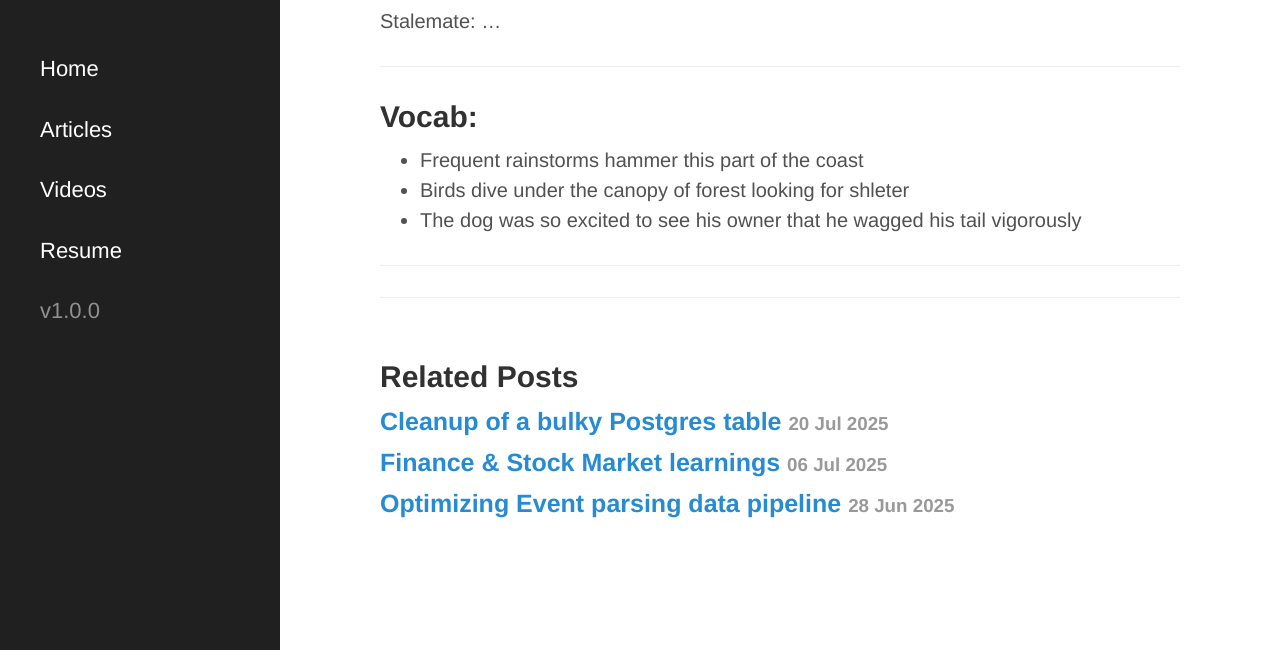
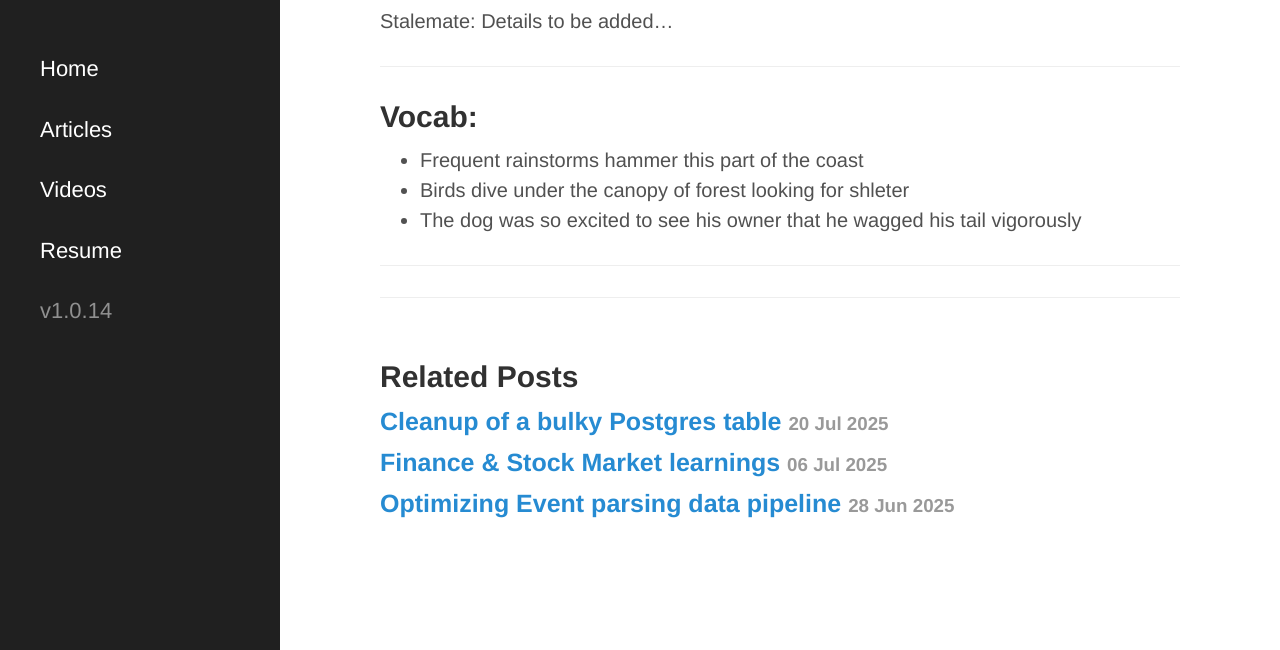
Before and after one commit to surajvm1/surajv311.github.io, a Jekyll site: the page built from _posts/2025-07-01-chess-vocab-learnings-july.md, in a window 1280 px wide and 900 px high, scrolled down 1980 px, cut to the strip 250-900 px from the top of the window. Built offline with Jekyll 4.4.1, drawn with Linux system fonts in a browser that asks for light colours; some web fonts are replaced.

Commit message:
codebase refactor

```diff
--- a/_config.yml
+++ b/_config.yml
@@ -19,7 +19,7 @@ author:
 paginate:         5
 
 # Custom vars
-version:          1.0.0
+version:          1.0.14
 
 github:
   repo:           https://github.com/Surajv311/surajv311.github.io
--- a/_posts/2025-07-01-chess-vocab-learnings-july.md
+++ b/_posts/2025-07-01-chess-vocab-learnings-july.md
@@ -27,7 +27,7 @@ CheckMate's:
 - Fool's mate: 1.f3 e5 2.g4 Qh4# (checkmate)
   - <img src="{{ site.baseurl }}/public/images/chessvocab/fools_mate.png" alt="fools mate" class="blog-image">
 
-Stalemate: ...
+Stalemate: Details to be added...
 
 ---------------------------
 
```
Also changed, not shown: _posts/2025-05-25-stories-hindu-mythology.md (+1 -2 lines), _posts/2025-07-06-finance-learnings.md (+1 -0 lines), videos.md (+0 -5 lines), _posts/2021-04-14-opportunities-resources-in-tech.md (renamed from _posts/2021-04-14-opportunities-resrouces-in-tech.md).
